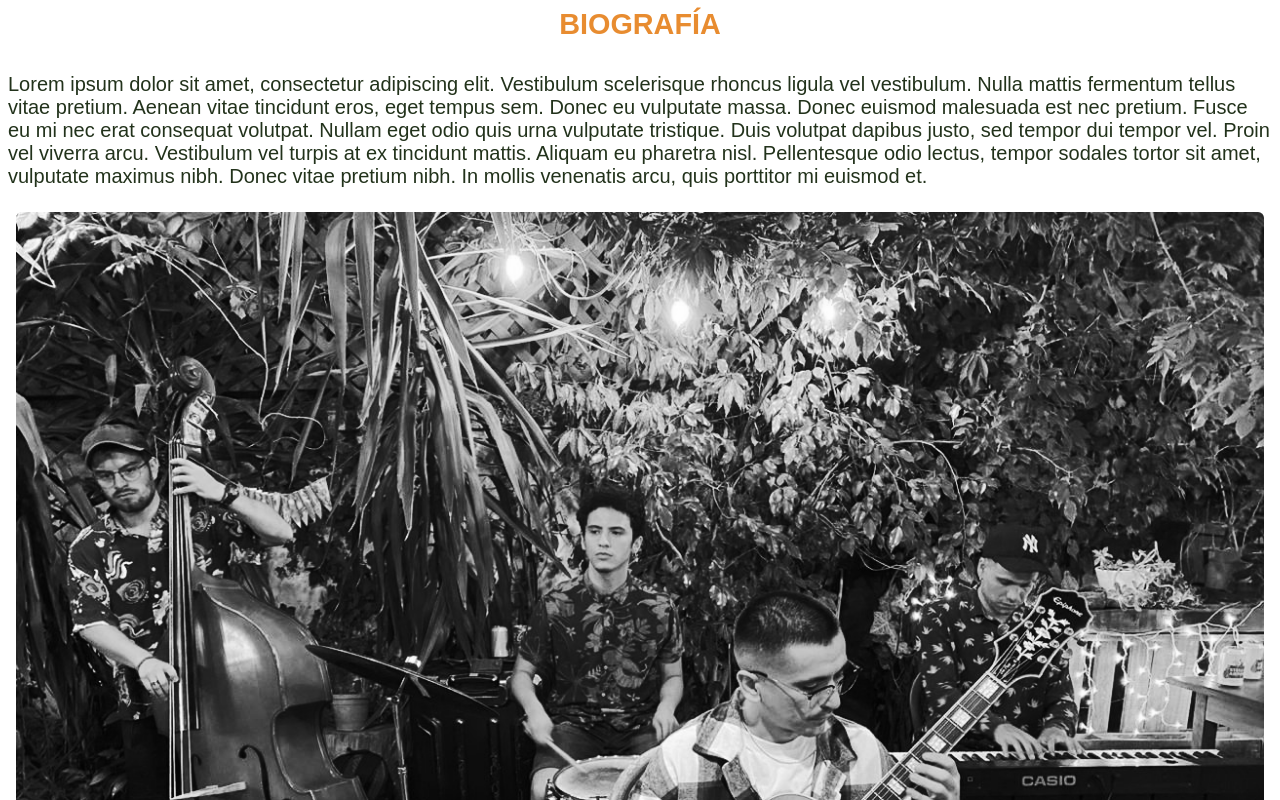
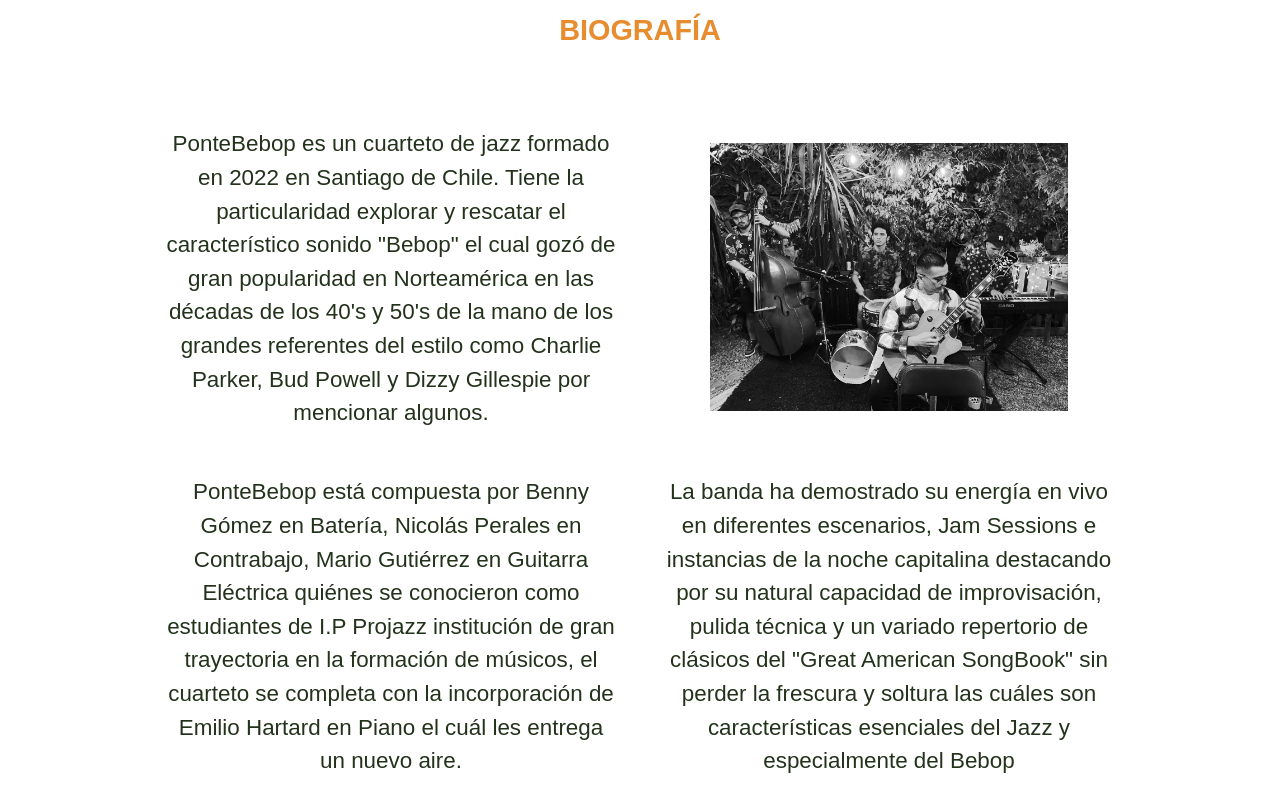
Before and after one commit to MarioGuTe/ponte-bebop-react-ts, a React (Vite) app: page / in a window 1280 px wide. Shown: the part 1640-2440 px from the top of the page. Built offline with nearby package versions, Linux system fonts and the light colour scheme; no server answers.

Commit message:
add responsive behaviour

```diff
--- a/src/components/BandBioSection/BandBioSection.tsx
+++ b/src/components/BandBioSection/BandBioSection.tsx
@@ -10,23 +10,35 @@
 function BandBioSection({ refProp }: Props, _ref: unknown) {
   return (
     <section className={s.band_bio_section} ref={refProp}>
-      <div className={s.bio_text_container}>
-        <h2>BIOGRAFÍA</h2>
-        <p>
-          Lorem ipsum dolor sit amet, consectetur adipiscing elit. Vestibulum
-          scelerisque rhoncus ligula vel vestibulum. Nulla mattis fermentum
-          tellus vitae pretium. Aenean vitae tincidunt eros, eget tempus sem.
-          Donec eu vulputate massa. Donec euismod malesuada est nec pretium.
-          Fusce eu mi nec erat consequat volutpat. Nullam eget odio quis urna
-          vulputate tristique. Duis volutpat dapibus justo, sed tempor dui
-          tempor vel. Proin vel viverra arcu. Vestibulum vel turpis at ex
-          tincidunt mattis. Aliquam eu pharetra nisl. Pellentesque odio lectus,
-          tempor sodales tortor sit amet, vulputate maximus nibh. Donec vitae
-          pretium nibh. In mollis venenatis arcu, quis porttitor mi euismod et.
+      <h2>BIOGRAFÍA</h2>
+      <div className={s.bio_main_container}>
+        <p className={s.text_1}>
+          PonteBebop es un cuarteto de jazz formado en 2022 en Santiago de
+          Chile. Tiene la particularidad explorar y rescatar el característico
+          sonido &quot;Bebop&quot; el cual gozó de gran popularidad en
+          Norteamérica en las décadas de los 40&apos;s y 50&apos;s de la mano de
+          los grandes referentes del estilo como Charlie Parker, Bud Powell y
+          Dizzy Gillespie por mencionar algunos.
         </p>
-      </div>
-      <div className={s.bio_img_container}>
-        <img src={bioImage} alt="ponte-bebop-performing" loading="lazy" />
+        <p className={s.text_2}>
+          PonteBebop está compuesta por Benny Gómez en Batería, Nicolás Perales
+          en Contrabajo, Mario Gutiérrez en Guitarra Eléctrica quiénes se
+          conocieron como estudiantes de I.P Projazz institución de gran
+          trayectoria en la formación de músicos, el cuarteto se completa con la
+          incorporación de Emilio Hartard en Piano el cuál les entrega un nuevo
+          aire.
+        </p>
+        <p className={s.text_3}>
+          La banda ha demostrado su energía en vivo en diferentes escenarios,
+          Jam Sessions e instancias de la noche capitalina destacando por su
+          natural capacidad de improvisación, pulida técnica y un variado
+          repertorio de clásicos del &quot;Great American SongBook&quot; sin
+          perder la frescura y soltura las cuáles son características esenciales
+          del Jazz y especialmente del Bebop
+        </p>
+        <div className={s.bio_img_container}>
+          <img src={bioImage} alt="ponte-bebop-performing" loading="lazy" />
+        </div>
       </div>
     </section>
   );
--- a/src/components/BandBioSection/particle/style.module.css
+++ b/src/components/BandBioSection/particle/style.module.css
@@ -3,23 +3,36 @@
   padding-top: 40px;
 }
 
-.bio_text_container {
-  display: flex;
-  flex-direction: column;
-  align-items: center;
-  justify-content: flex-start;
-  gap: 2em;
-  padding: 0.5em;
+.band_bio_section h2 {
+  color: var(--secondary-color);
+  font-size: 1.8rem;
+  text-align: center;
+  margin-top: 0.5em;
 }
 
-.bio_text_container h2 {
-  color: var(--secondary-color);
-  font-size: 1.8rem;
+.bio_main_container {
+  padding: 2em;
+  text-align: center;
+  gap: 2em;
+  margin-top: 2rem;
 }
 
-.bio_text_container p {
+.text_1 {
+  grid-area: text1;
+}
+
+.text_2 {
+  grid-area: text2;
+}
+
+.text_3 {
+  grid-area: text3;
+}
+
+.bio_main_container p {
   color: var(--third-color);
   font-size: 1.25rem;
+  margin-top: 1.25rem;
 }
 
 .bio_img_container {
@@ -29,10 +42,55 @@
   justify-content: center;
   align-items: flex-end;
   padding: 1em;
+  grid-area: image;
 }
 
 .bio_img_container img {
   width: 100%;
+  height: 100%;
   object-fit: contain;
   border-radius: 6px;
 }
+
+@media (min-width: 700px) {
+  .bio_main_container {
+    display: grid;
+    padding: 5rem;
+    justify-content: center;
+    align-items: flex-start;
+    grid-template-columns: 320px 320px;
+    grid-template-rows: 220px 220px;
+    grid-template-areas:
+      "text1  image"
+      "text2  text3";
+    margin-top: 0rem;
+    gap: 3rem;
+  }
+
+  .bio_main_container p {
+    font-size: 1.25rem;
+    margin-top: 0rem;
+  }
+}
+
+@media (min-width: 1000px) {
+  .bio_main_container {
+    display: grid;
+    padding: 5rem;
+    justify-content: center;
+    align-items: flex-start;
+    grid-template-columns: 450px 450px;
+    grid-template-rows: 300px 300px;
+    grid-template-areas:
+      "text1  image"
+      "text2  text3";
+    margin-top: 0rem;
+    gap: 3rem;
+  }
+
+  .bio_main_container p {
+    font-size: 1.4rem;
+    margin-top: 0rem;
+    line-height: 1.5;
+  }
+}
```
